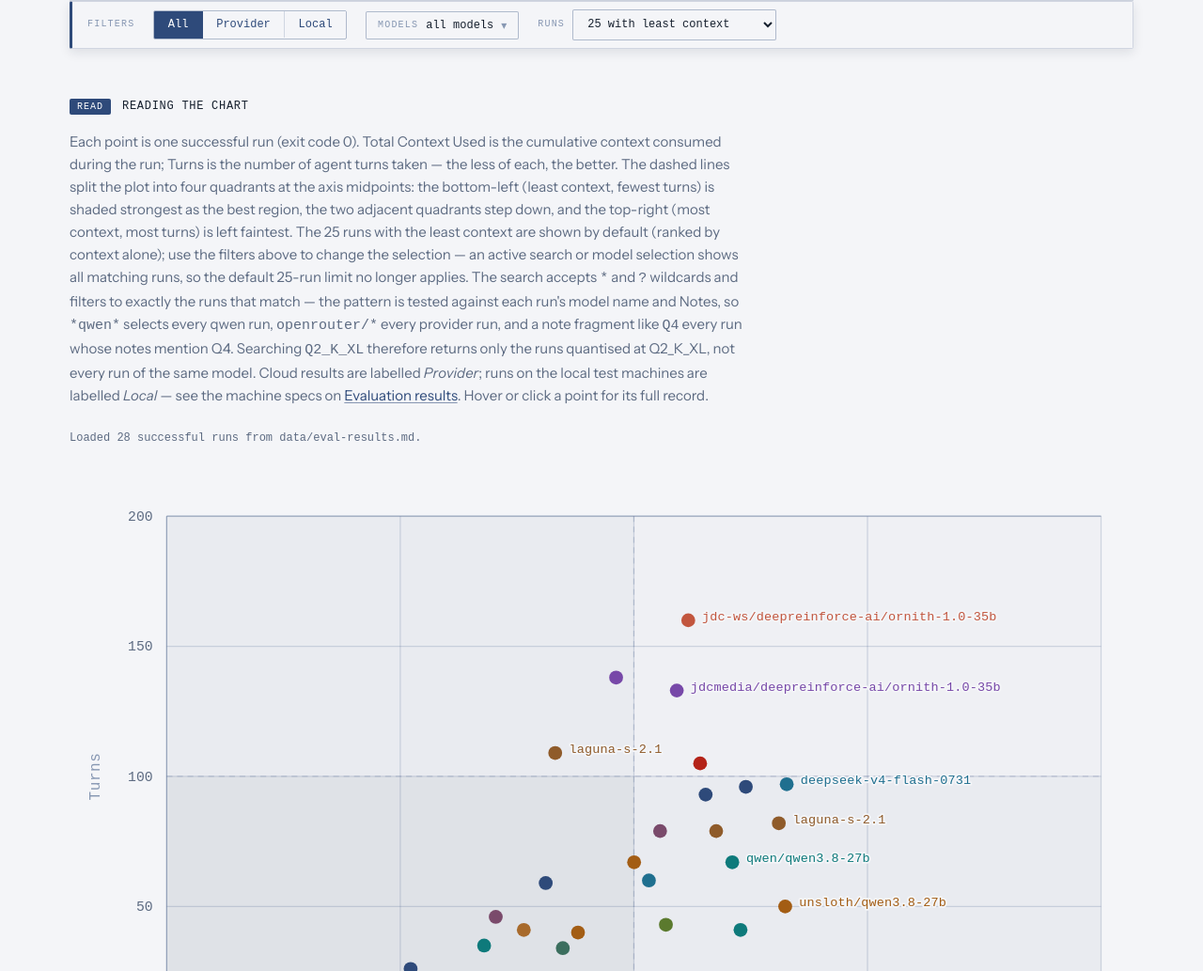
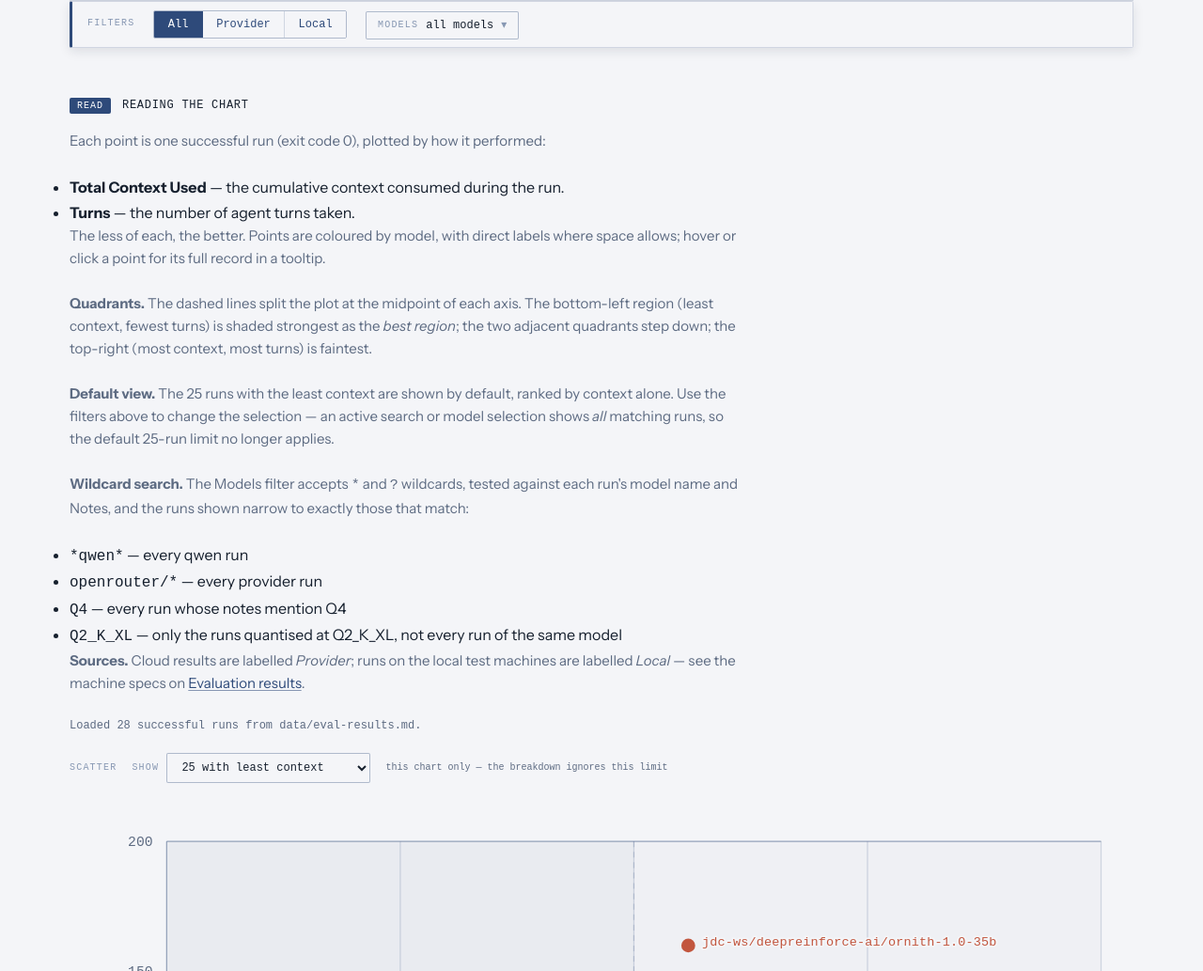
Before and after one commit to forzabarca88/coding-agent-resources, a plain HTML site: page docs/visualization.html in a window 1280 px wide. Shown: the part 290-1323 px from the top of the page at 94% size. Drawn offline with nearby package versions, Linux system fonts and the light colour scheme; a web font is replaced by a local one.

Commit message:
filter change

```diff
--- a/docs/assets/styles.css
+++ b/docs/assets/styles.css
@@ -770,6 +770,42 @@ a:focus-visible {
   padding-right: 0.2rem;
 }
 
+/* Runs caption — bands to the scatter figure (first chart) so the chart-specific run
+   limit is visibly attached to that plot rather than to the shared sticky filter
+   bar. The model breakdown below never applies this limit, so no such control lives
+   over there. */
+.viz-cap {
+  display: flex;
+  align-items: center;
+  flex-wrap: wrap;
+  gap: 0.5rem 1rem;
+  margin: 0.6rem 0 0.5rem;
+}
+.viz-cap__tag {
+  font-family: var(--font-mono);
+  font-size: 0.625rem;
+  text-transform: uppercase;
+  letter-spacing: 0.12em;
+  color: var(--carbon-soft);
+}
+.viz-cap__field {
+  display: inline-flex;
+  align-items: center;
+  gap: 0.5rem;
+}
+.viz-cap__label {
+  font-family: var(--font-mono);
+  font-size: 0.625rem;
+  text-transform: uppercase;
+  letter-spacing: 0.12em;
+  color: var(--carbon-soft);
+}
+.viz-cap__scope {
+  font-family: var(--font-mono);
+  font-size: 0.625rem;
+  color: var(--mist);
+}
+
 
 .viz-plot {
   position: relative;
--- a/docs/content/visualization/note.md
+++ b/docs/content/visualization/note.md
@@ -1 +1,19 @@
-Each point is one successful run (exit code 0). Total Context Used is the cumulative context consumed during the run; Turns is the number of agent turns taken — the less of each, the better. The dashed lines split the plot into four quadrants at the axis midpoints: the bottom-left (least context, fewest turns) is shaded strongest as the best region, the two adjacent quadrants step down, and the top-right (most context, most turns) is left faintest. The 25 runs with the least context are shown by default (ranked by context alone); use the filters above to change the selection — an active search or model selection shows all matching runs, so the default 25-run limit no longer applies. The search accepts `*` and `?` wildcards and filters to exactly the runs that match — the pattern is tested against each run's model name and Notes, so `*qwen*` selects every qwen run, `openrouter/*` every provider run, and a note fragment like `Q4` every run whose notes mention Q4. Searching `Q2_K_XL` therefore returns only the runs quantised at Q2_K_XL, not every run of the same model. Cloud results are labelled *Provider*; runs on the local test machines are labelled *Local* — see the machine specs on [Evaluation results](evaluation-results.html). Hover or click a point for its full record.
+Each point is one successful run (exit code 0), plotted by how it performed:
+
+- **Total Context Used** — the cumulative context consumed during the run.
+- **Turns** — the number of agent turns taken.
+
+The less of each, the better. Points are coloured by model, with direct labels where space allows; hover or click a point for its full record in a tooltip.
+
+**Quadrants.** The dashed lines split the plot at the midpoint of each axis. The bottom-left region (least context, fewest turns) is shaded strongest as the *best region*; the two adjacent quadrants step down; the top-right (most context, most turns) is faintest.
+
+**Default view.** The 25 runs with the least context are shown by default, ranked by context alone. Use the filters above to change the selection — an active search or model selection shows *all* matching runs, so the default 25-run limit no longer applies.
+
+**Wildcard search.** The Models filter accepts `*` and `?` wildcards, tested against each run's model name and Notes, and the runs shown narrow to exactly those that match:
+
+- `*qwen*` — every qwen run
+- `openrouter/*` — every provider run
+- `Q4` — every run whose notes mention Q4
+- `Q2_K_XL` — only the runs quantised at Q2_K_XL, not every run of the same model
+
+**Sources.** Cloud results are labelled *Provider*; runs on the local test machines are labelled *Local* — see the machine specs on [Evaluation results](evaluation-results.html).
--- a/docs/visualization.html
+++ b/docs/visualization.html
@@ -46,8 +46,9 @@
 
       <!-- Compact sticky filter bar — shared by both charts. Stays pinned to
            the top of the viewport but stays slim (one row), so it never
-           blankets the charts: Source seg + a Models dropdown (search/chips
-           live in a dismissible popover) + the Runs select. -->
+           blankets the charts: a Source seg + a Models dropdown (search/chips
+           live in a dismissible popover). The Runs limit is chart-specific, so
+           it lives in a caption attached to the scatter section below, not here. -->
       <div class="viz-controls" role="group" aria-label="Chart filters">
         <div class="viz-bar">
           <span class="viz-bar__tag">Filters</span>
@@ -82,15 +83,6 @@
               <div class="model-chips" id="model-chips" role="group" aria-labelledby="models-label"></div>
             </div>
           </div>
-          <label class="viz-control viz-control--runs" for="top-filter">
-            <span class="viz-control__label">Runs</span>
-            <select id="top-filter" class="select">
-              <option value="25" selected>25 with least context</option>
-              <option value="15">15 with least context</option>
-              <option value="10">10 with least context</option>
-              <option value="all">All runs</option>
-            </select>
-          </label>
         </div>
       </div>
 
@@ -106,6 +98,24 @@
           Loading data/eval-results.md…
         </p>
         <button id="viz-retry" type="button" class="retry" hidden>Reload results</button>
+
+        <!-- Runs caption: the run limit belongs to the scatter chart only. It sits in a
+             caption band attached to this figure — not in the shared sticky filter bar — so it
+             is visibly specific to the first chart; the model breakdown below always shows every
+             matchable run and takes no limit. -->
+        <div class="viz-cap" aria-label="Scatter run limit">
+          <span class="viz-cap__tag" aria-hidden="true">Scatter</span>
+          <label class="viz-cap__field" for="top-filter">
+            <span class="viz-cap__label">show</span>
+            <select id="top-filter" class="select">
+              <option value="25" selected>25 with least context</option>
+              <option value="15">15 with least context</option>
+              <option value="10">10 with least context</option>
+              <option value="all">All runs</option>
+            </select>
+          </label>
+          <span class="viz-cap__scope">this chart only — the breakdown ignores this limit</span>
+        </div>
 
         <!-- Plot -->
         <div class="viz-plot">
```
Also changed, not shown: README.md.
